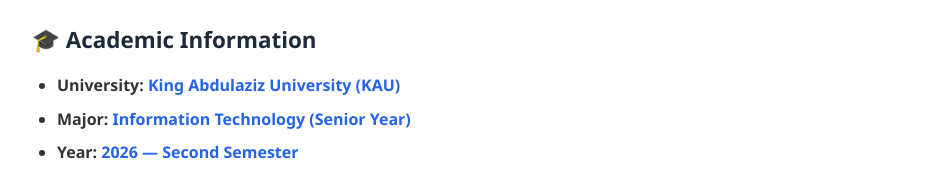
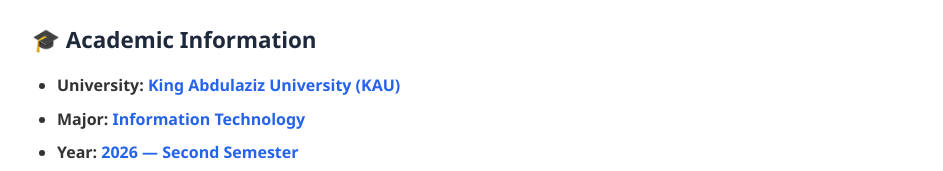
Before and after one commit to Ahmed-Hazmi/Portofolio, a plain HTML site: page index.html in a window 1280 px wide. Shown: the part 1015-1186 px from the top of the page, without its empty margins (168-1111 px from the left). Drawn offline with Linux system fonts and the light colour scheme.

Commit message:
Update index.html

```diff
--- a/index.html
+++ b/index.html
@@ -566,7 +566,7 @@
                 <h3>🎓 Academic Information</h3>
                 <ul>
                     <li><strong>University:</strong> <span class="placeholder">King Abdulaziz University (KAU)</span></li>
-                    <li><strong>Major:</strong> <span class="placeholder">Information Technology (Senior Year)</span></li>
+                    <li><strong>Major:</strong> <span class="placeholder">Information Technology</span></li>
                     <li><strong>Year:</strong> <span class="placeholder">2026 — Second Semester</span></li>
                     <li><strong>Course:</strong> CPIT-455 Software Engineering II</li>
                     <li><strong>Domain Focus:</strong> Distributed Systems & Software Dependability</li>
```
